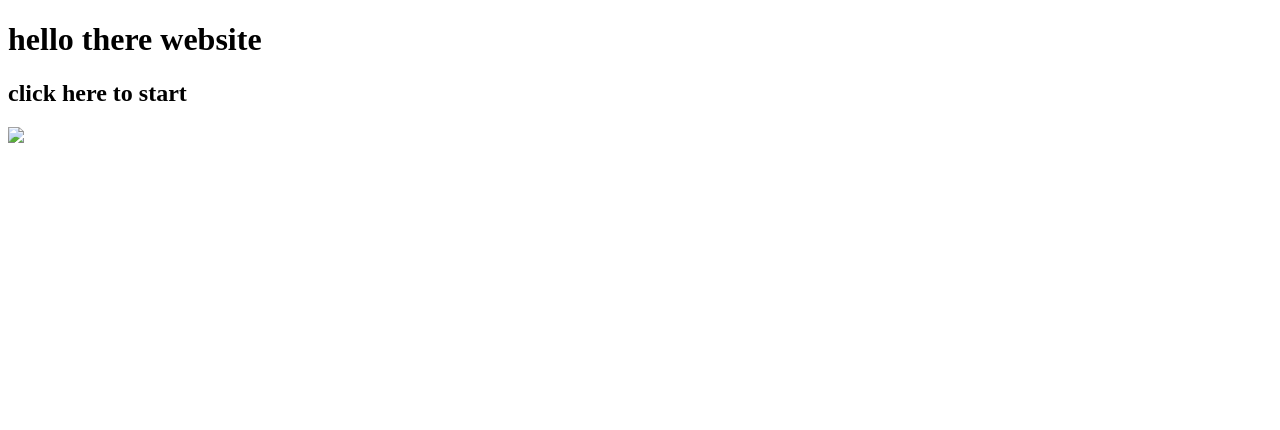
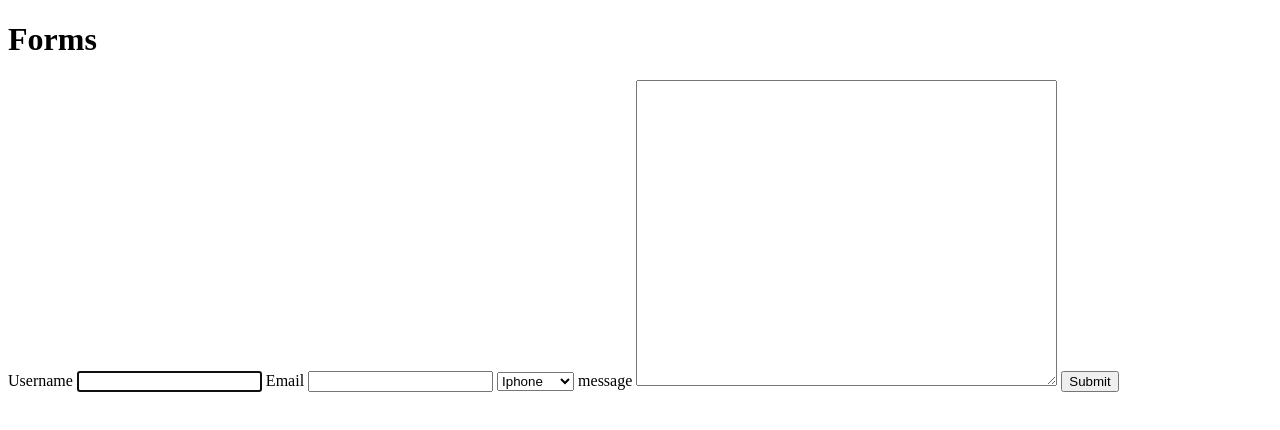
Before and after one commit to Mabarbato/Mabarbato.github.io, a plain HTML site: page index.html in a window 1280 px wide. Drawn offline with Linux system fonts and the light colour scheme.

Commit message:
adding files

```diff
--- a/index.html
+++ b/index.html
@@ -4,15 +4,29 @@
     <meta charset="utf-8" />
     <meta name="robots" content="index,follow" />
     <meta name="viewport" content="width=device-width" />
-    <title>My Web Developement</title>
   </head>
   <body>
-    <h1> hello there website</h1>
-    <h2> click here to start</h2>
-    <a
-      target="_blank"
-      href="https://youtu.be/T63nY70eZF0"
-       ><img src="/iconmonstr-youtube-6.svg"
-      /></a>
+    <h1>Forms</h1>
+    <form>
+      <label for="user">Username</label>
+      <input
+        autofocus
+        maxlength="30"
+        minlength="6"
+        name="user"
+        type="text"
+        id="user"
+        placeholder=""
+      />
+      <label>Email</label>
+      <input name="email" type="email" />
+      <select name="products" id="products">
+        <option value="Macbook 2018">Macbook</option>
+        <option selected value="Iphone 11">Iphone</option>
+      </select>
+      <label for="message">message</label>
+      <textarea name="message" id="message" cols="50" rows="20"></textarea>
+      <button type="submit">Submit</button>
+    </form>
   </body>
 </html>
```
